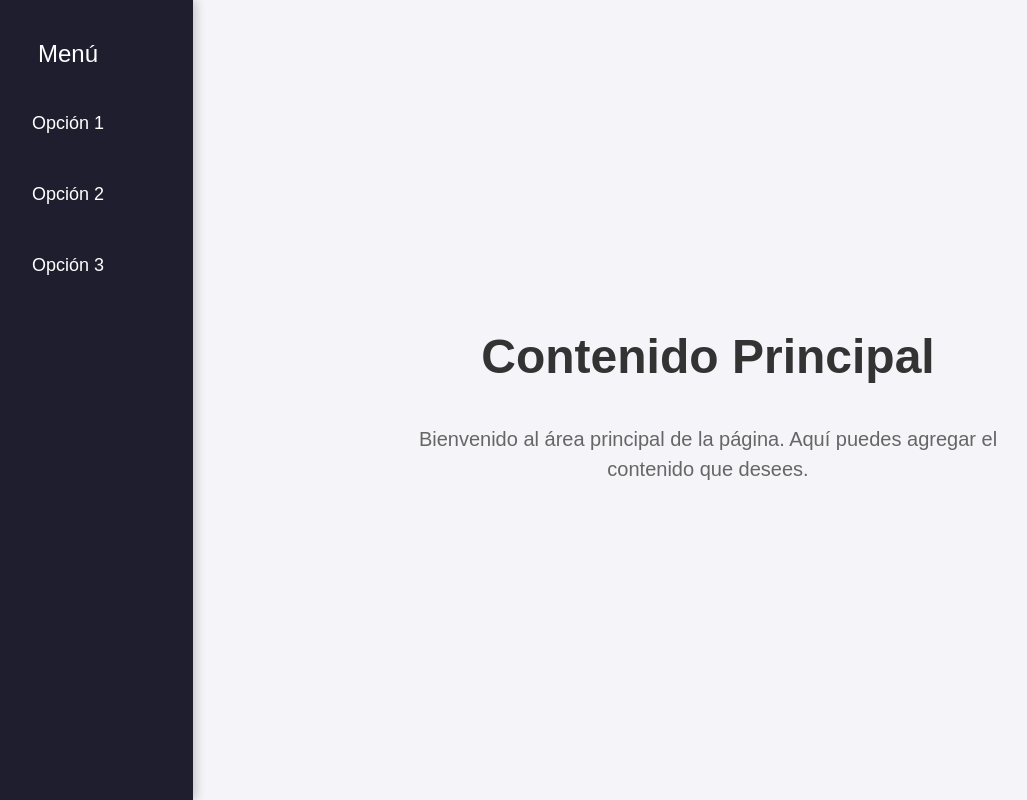
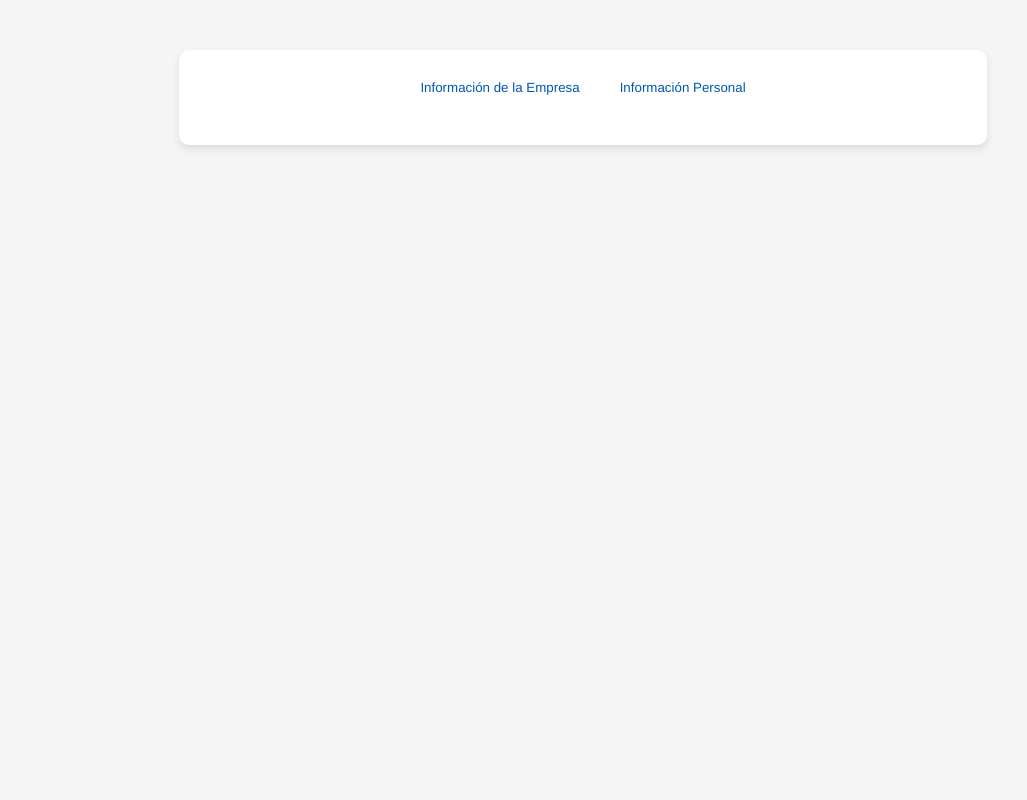
Before and after one commit to EduardoMartinez68/ed-plus, a PHP site: page /index4.html in a window 1280 px wide. Shown: the whole page, without its empty margins (57-1084 px from the left). Run offline with PHP 8.4, Linux system fonts and the light colour scheme.

Commit message:
se mejoran los colores de la web y algunos disenos. Se mejora la interfaz de empleados e iconos

```diff
--- a/index4.html
+++ b/index4.html
@@ -1,83 +1,134 @@
 <!DOCTYPE html>
 <html lang="en">
 <head>
-    <meta charset="UTF-8">
-    <meta name="viewport" content="width=device-width, initial-scale=1.0">
-    <title>Elegant Minimalist Navbar</title>
     <style>
         body {
+            font-family: 'Helvetica Neue', Helvetica, Arial, sans-serif;
+            background-color: #f5f5f5;
+            color: #333;
             margin: 0;
-            font-family: 'Arial', sans-serif;
+            padding: 0;
+        }
+
+        .container {
+            width: 60%;
+            margin: 50px auto;
+            padding: 20px;
+            background-color: #fff;
+            border-radius: 10px;
+            box-shadow: 0 4px 8px rgba(0, 0, 0, 0.1);
+        }
+
+        .btn-group {
             display: flex;
-            height: 100vh;
-            background-color: #f4f4f9;
-        }
-        .navbar {
-            width: 250px;
-            background-color: #1e1e2f;
-            color: #fff;
-            display: flex;
-            flex-direction: column;
-            align-items: center;
-            padding: 20px 0;
-            box-shadow: 3px 0 10px rgba(0, 0, 0, 0.2);
-            transition: width 0.3s;
-        }
-        .navbar h2 {
-            margin: 0;
-            padding: 20px 0;
-            font-size: 24px;
-            font-weight: normal;
-            text-align: center;
-        }
-        .navbar a {
-            color: #fff;
-            text-decoration: none;
-            padding: 15px 30px;
-            width: 100%;
-            text-align: center;
-            transition: background-color 0.3s, transform 0.3s;
-            font-size: 18px;
-            display: block;
-            border-radius: 30px;
-            margin: 10px 0;
-        }
-        .navbar a:hover {
-            background-color: #ff6b6b;
-            transform: scale(1.05);
-        }
-        .content {
-            flex: 1;
-            padding: 40px;
-            display: flex;
-            flex-direction: column;
-            align-items: center;
             justify-content: center;
-        }
-        .content h1 {
-            font-size: 48px;
-            color: #333;
             margin-bottom: 20px;
         }
-        .content p {
-            font-size: 20px;
-            color: #666;
-            max-width: 600px;
+
+        .btn-primary {
+            background-color: #007bff;
+            color: white;
+        }
+
+        .btn-primary:hover {
+            background-color: #0056b3;
+        }
+
+        .btn-secondary {
+            background-color: #6c757d;
+            color: white;
+        }
+
+        .btn-secondary:hover {
+            background-color: #5a6268;
+        }
+
+        .btn-select {
+            padding: 10px 20px;
+            border: none;
+            cursor: pointer;
+            transition: background-color 0.3s ease, color 0.3s ease;
+            color: #0056b3;
+            position: relative;
+            outline: none;
+            background-color: transparent;
+            font-family: 'Helvetica Neue', Helvetica, Arial, sans-serif;
+        }
+
+        .btn-active {
+            border-radius: 5px;
+            background-color: transparent;
+            color: #0056b3;
+        }
+
+        .btn-active::after {
+            content: '';
+            display: block;
+            width: 100%;
+            height: 2px;
+            background-color: #0056b3;
+            position: absolute;
+            bottom: -5px;
+            left: 0;
+        }
+
+        .content-section {
+            display: none;
+            margin-top: 20px;
+        }
+
+        .content-section.active {
+            display: block;
+        }
+
+        h2 {
+            margin-top: 0;
+            font-size: 24px;
+            color: #007bff;
             text-align: center;
-            line-height: 1.5;
+            border-bottom: 2px solid #f1f1f1;
+            padding-bottom: 10px;
         }
     </style>
 </head>
+
 <body>
-    <div class="navbar">
-        <h2>Menú</h2>
-        <a href="#">Opción 1</a>
-        <a href="#">Opción 2</a>
-        <a href="#">Opción 3</a>
-    </div>
-    <div class="content">
-        <h1>Contenido Principal</h1>
-        <p>Bienvenido al área principal de la página. Aquí puedes agregar el contenido que desees.</p>
+    <div class="container">
+        <div class="btn-group">
+            <button class="btn-select" onclick="showSection('select-1', this)">Información de la Empresa</button>
+            <button class="btn-select" onclick="showSection('select-2', this)">Información Personal</button>
+        </div>
+
+        <div id="select-1" class="content-section">
+            <h2>Información de la Empresa</h2>
+            <!-- Contenido de Información de la Empresa -->
+        </div>
+
+        <div id="select-2" class="content-section">
+            <h2>Información Personal</h2>
+            <!-- Contenido de Información Personal -->
+        </div>
     </div>
 </body>
+
+<script>
+    function showSection(sectionId, button) {
+        // Ocultar todas las secciones
+        const sections = document.querySelectorAll('.content-section');
+        sections.forEach(section => section.classList.remove('active'));
+
+        // Eliminar la clase activa de todos los botones
+        const buttons = document.querySelectorAll('.btn-select');
+        buttons.forEach(btn => btn.classList.remove('btn-active'));
+
+        // Añadir la clase activa al botón actual
+        button.classList.add('btn-active');
+
+        // Mostrar la sección seleccionada
+        const sectionToShow = document.getElementById(sectionId);
+        if (sectionToShow) {
+            sectionToShow.classList.add('active');
+        }
+    }
+</script>
 </html>
--- a/src/public/css/menu.css
+++ b/src/public/css/menu.css
@@ -137,7 +137,6 @@ body{
     position: fixed;
     top: 0;
     z-index: 30;
-    /*background-color: rgb(97, 53, 253);*/
 }
 
 
--- a/src/public/css/session.css
+++ b/src/public/css/session.css
@@ -55,7 +55,7 @@
 }
 
 .btn-primary:hover{
-    background-color: #0068d6;
+    background-color: #2D3972;
 }
 
 .body-session .form-group{
--- a/src/public/css/web/navbar-3.css
+++ b/src/public/css/web/navbar-3.css
@@ -6,7 +6,7 @@
 
 .navbar-3-sidebar {
     width: 250px; /* Ancho de la barra lateral */
-    background-color: #2c3e50; /* Color de fondo */
+    background-color: #111926; /* Color de fondo */
     color: #ecf0f1; /* Color del texto */
     display: flex;
     flex-direction: column;
@@ -39,14 +39,14 @@
     font-family: 'Arial', sans-serif;
     display: block;
     padding: 15px 20px;
-    color: #ecf0f1;
+    color: white;
     text-decoration: none;
     font-size: 13px;
     transition: background-color 0.3s, color 0.3s;
 }
 
 .navbar-3-sidebar ul li a:hover {
-    background-color: #34495e;
+    background-color: #23344e;
     color: #fff;
 }
 
--- a/src/views/partials/manager/employees/description.hbs
+++ b/src/views/partials/manager/employees/description.hbs
@@ -18,7 +18,7 @@
                         {{#if photo}}
                             <img class="img-description" src="{{photo}}"><br>
                         {{else}}
-                            <img class="img-description" src="https://cdn-icons-png.flaticon.com/512/2919/2919160.png"><br>
+                            <img class="img-description" src="https://cdn-icons-png.flaticon.com/512/3177/3177440.png"><br>
                         {{/if}}
                         <center>
                             <label>{{user_name}}</label>
--- a/src/views/partials/manager/employees/table.hbs
+++ b/src/views/partials/manager/employees/table.hbs
@@ -9,7 +9,7 @@
                         {{#if photo}}
                             <img class="img-info" src="{{photo}}">
                         {{else}}
-                            <img class="img-info" src="https://cdn-icons-png.flaticon.com/512/2919/2919160.png">
+                            <img class="img-info" src="https://cdn-icons-png.flaticon.com/512/3177/3177440.png">
                         {{/if}}
 
                         <strong>{{first_name}} {{second_name}} {{last_name}}</strong>
--- a/src/views/partials/titleBar.hbs
+++ b/src/views/partials/titleBar.hbs
@@ -1,14 +1,10 @@
 <link rel='stylesheet' href='https://cdn-uicons.flaticon.com/uicons-solid-rounded/css/uicons-solid-rounded.css'>
-
-
-
-
 <!--this is for when the customer is in the store--->
 {{#if digitalMenu}}
 
 {{else}}
     {{#if user}}
-        {{>navbar/navbar1}}
+        {{>navbar/navbar2}}
     {{/if}}
 {{/if}}
 <br><br>
```
Also changed, not shown: src/public/css/Styles.css (+67 -5 lines), src/public/js/design.js (+5 -5 lines), src/public/js/select-div.js (added, +18 -0 lines), src/views/layouts/main.hbs (+9 -5 lines), src/views/links/branch/employees/addEmployee.hbs (+17 -6 lines), src/views/links/branch/employees/editEmployee.hbs (+25 -4 lines), src/views/partials/navbar/navbar1.hbs (+5 -17 lines), src/views/partials/navbar/navbar2.hbs (+32 -10 lines).
